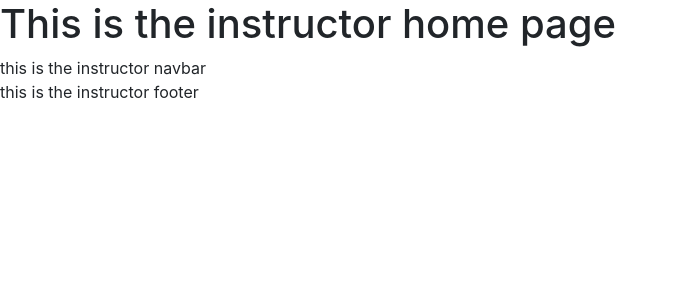
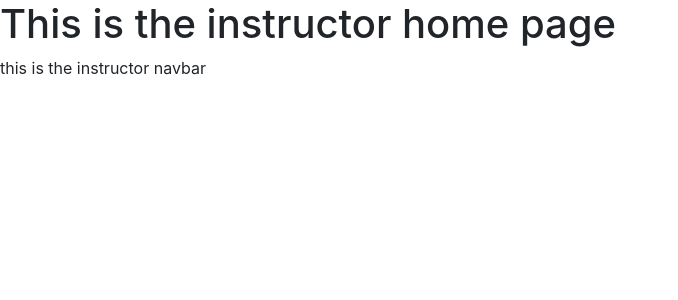
Before and after one commit to MihirK1212/online-examination-system, a React (Create React App) app in the folder frontend/: page /instructor in a window 1280 px wide. Shown: the top 300 px of the page, without its empty margins (0-678 px from the left). Built offline with nearby package versions, Linux system fonts and the light colour scheme.

Commit message:
updated instructor footer(erased)

```diff
--- a/frontend/src/components/instructor/Footer/Footer.js
+++ b/frontend/src/components/instructor/Footer/Footer.js
@@ -5,7 +5,7 @@ function Footer() {
   return (
     <>
       <div>
-          this is the instructor footer
+
       </div>
     </>
   )
```
